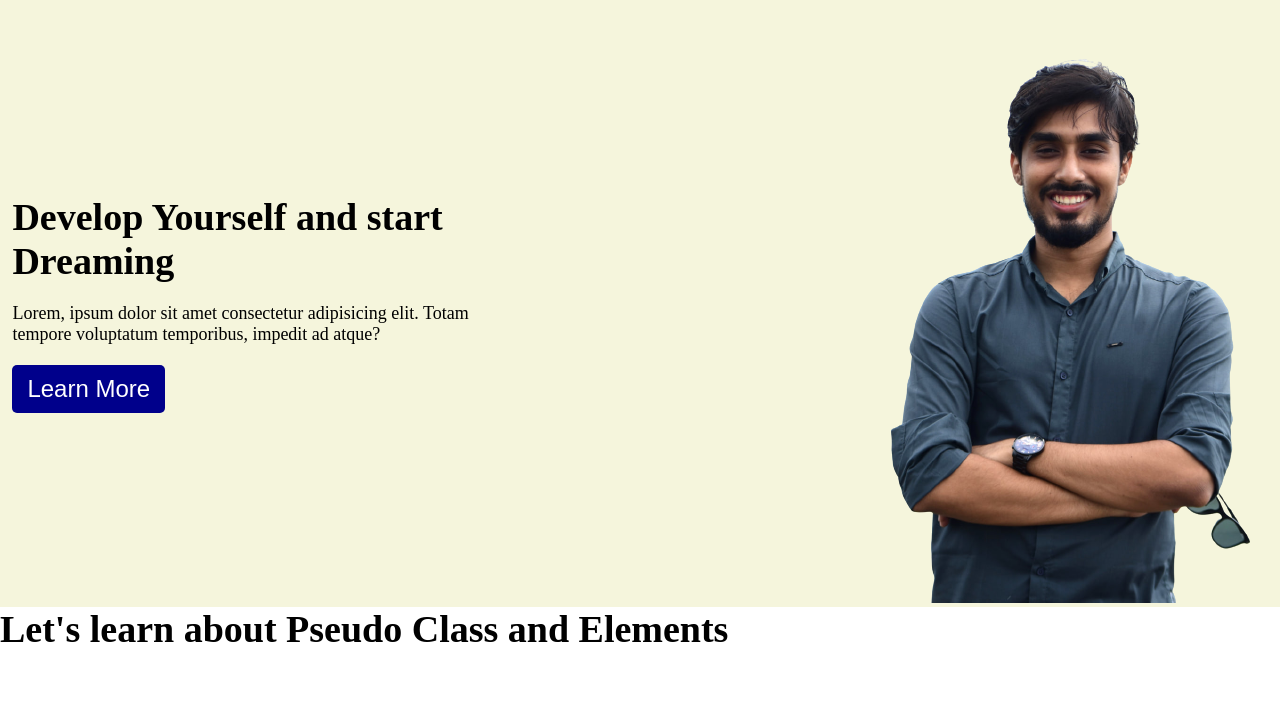
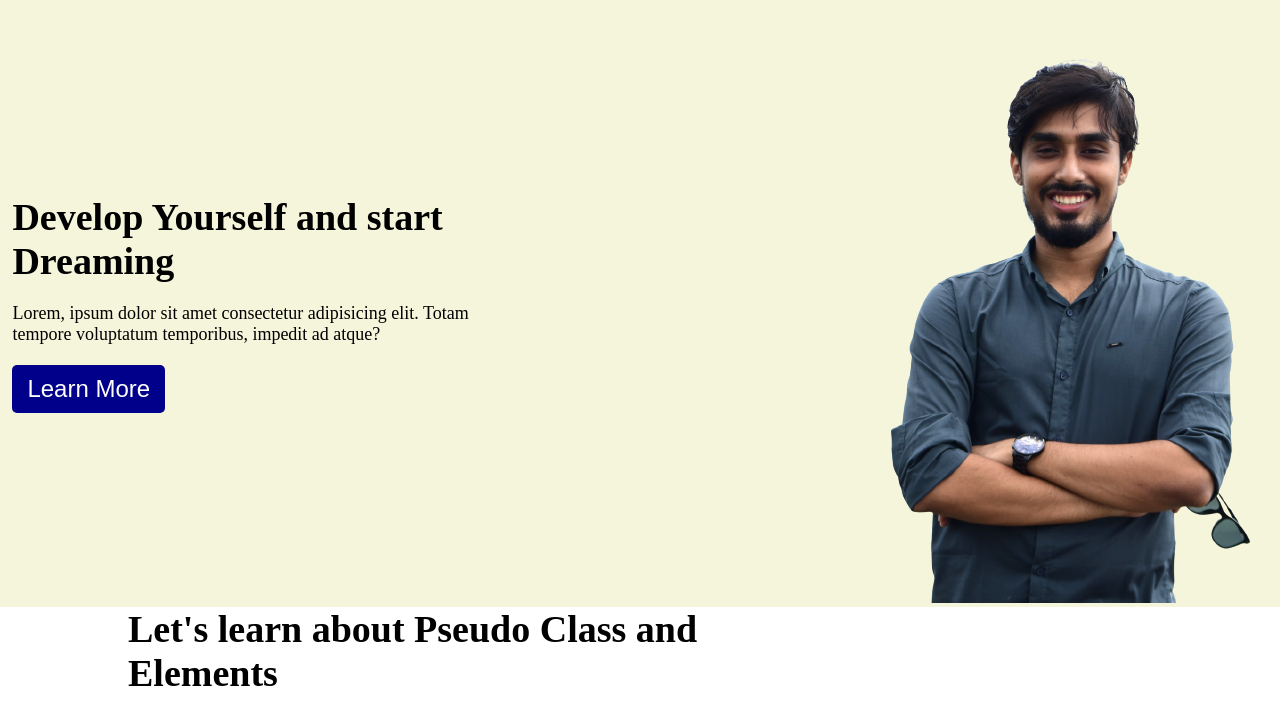
Before and after one commit to MDASHRAFTANVIR/Milestone01-Revise, a plain HTML site: page index.html in a window 1280 px wide. Drawn offline with Linux system fonts and the light colour scheme.

Commit message:
Adding Main part

```diff
--- a/style.css
+++ b/style.css
@@ -31,3 +31,9 @@
     font-size: 24px;
     border-radius: 5px;
 }
+
+
+main {
+    width: 80%;
+    margin: 0 auto;
+}
```
